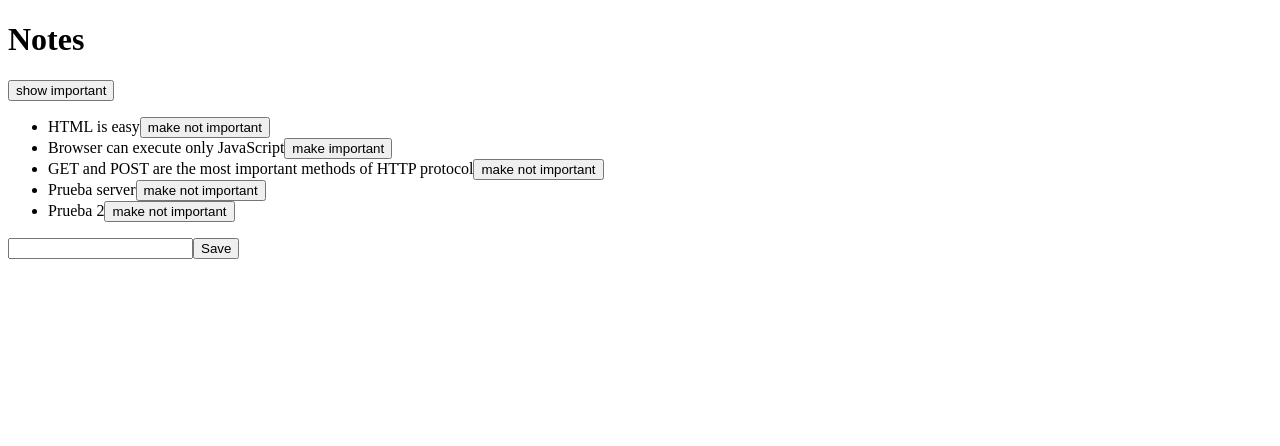
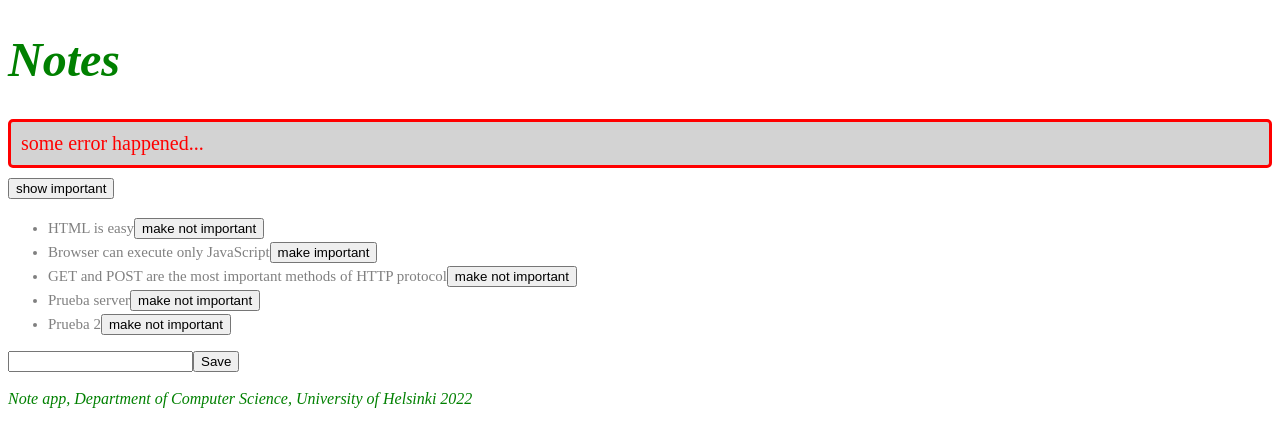
Before and after one commit to Chuy12G2/notes, a React (Create React App) app: page / in a window 1280 px wide. Shown: the top 446 px of the page. Built offline with nearby package versions, Linux system fonts and the light colour scheme; data requests are answered from the project's data file.

Commit message:
add some styles

```diff
--- a/src/App.js
+++ b/src/App.js
@@ -2,12 +2,15 @@
 import { useState, useEffect } from 'react'
 import axios from 'axios'
 import noteService from './services/notes'
+import Notification from './components/Notification'
+import Footer from './components/Footer'
 
 const App = () => {
 
   const [notes, setNotes] = useState([])
   const [newNote, setNewNote] = useState("")
   const [showAll, setShowAll] = useState(true)
+  const [errorMessage, setErrorMessage] = useState("some error happened...")
 
   useEffect(() => {
     noteService
@@ -50,9 +53,13 @@
         setNotes(notes.map(note => note.id !== id ? note : returnedNote))
       })
       .catch(error => {
-        alert(
-          `the note '${note.content}' was already deleted from server`
+        setErrorMessage(
+          `Note ${note.content} was already in the server`
         )
+        setTimeout(() => {
+          setErrorMessage(null)
+        }, 5000)
+
         setNotes(notes.filter(n => n.id !== id))
       })
   }
@@ -60,6 +67,7 @@
   return (
     <div>
       <h1>Notes</h1>
+      <Notification message={errorMessage} />
       <div>
         <button onClick={() => setShowAll(!showAll)}>
           show {showAll ? "important": "all"}
@@ -81,6 +89,7 @@
             />
           <button type='submit'>Save</button>
       </form>
+      <Footer/>
     </div>
   )
 }
--- /dev/null
+++ b/src/components/Footer.js
@@ -0,0 +1,15 @@
+const Footer = () => {
+    const footerStyle = {
+      color: 'green',
+      fontStyle: 'italic',
+      fontSize: 16
+    }
+    return (
+      <div style={footerStyle}>
+        <br />
+        <em>Note app, Department of Computer Science, University of Helsinki 2022</em>
+      </div>
+    )
+  }
+
+  export default Footer
--- a/src/components/Note.js
+++ b/src/components/Note.js
@@ -4,7 +4,7 @@
     ? "make not important" : "make important"
 
     return (
-      <li>
+      <li className="note">
         {note.content}
         <button onClick={toggleImportance}>
           {label}
--- /dev/null
+++ b/src/components/Notification.js
@@ -0,0 +1,13 @@
+const Notification = ({ message }) => {
+    if (message === null) {
+      return null
+    }
+
+    return (
+      <div className='error'>
+        {message}
+      </div>
+    )
+  }
+
+export default Notification
--- /dev/null
+++ b/src/index.css
@@ -0,0 +1,21 @@
+h1{
+    color: green;
+    font-style: italic;
+    font-size: 3rem;
+}
+
+.note{
+    color: grey;
+    padding-top:3px;
+    font-size: 15px;
+}
+
+.error {
+    color: red;
+    background: lightgrey;
+    font-size: 20px;
+    border-style: solid;
+    border-radius: 5px;
+    padding: 10px;
+    margin-bottom: 10px;
+}
--- a/src/index.js
+++ b/src/index.js
@@ -1,6 +1,6 @@
 import ReactDOM from 'react-dom/client'
 import App from './App'
-import axios from 'axios'
+import './index.css'
 
 
 ReactDOM.createRoot(document.getElementById('root')).render(<App />)
```
